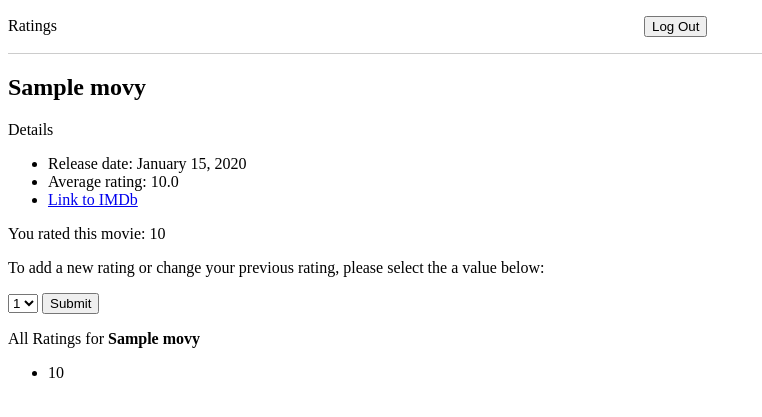
After one commit to go-bears/movie-ratings, a Flask app: page /movies/1 in a window 1280 px wide. The commit adds this page. Shown: the top 417 px of the page, without its empty margins (0-762 px from the left). Run offline with Flask 2, Linux system fonts and the light colour scheme; the visitor is signed in with stand-in values (Sample User, id 1); tables that the repository leaves empty hold one stand-in row (values such as "Sample post").

Commit message:
working: user_list and user_page, movie_list, movie detail | working submiting new ratings

```diff
--- a/server.py
+++ b/server.py
@@ -6,6 +6,8 @@ from flask import Flask, render_template, redirect, request, flash, session
 from flask_debugtoolbar import DebugToolbarExtension
 
 from model import User, Ratings, Movie, connect_to_db, db
+
+from datetime import datetime
 
 
 app = Flask(__name__)
@@ -22,12 +24,13 @@ app.jinja_env.undefined = StrictUndefined
 def index():
     """Homepage."""
 
-    return render_template("homepage.html")
+
+    return render_template("homepage.html", logged_in=session.get('email', False))
 
 
 @app.route('/login_completion', methods=["POST"])
 def login_completion():
-    """Homepage."""
+    """Login resolution page, takes in login info, checks db for login or adds user"""
 
     email = request.form.get('username')
     password =request.form.get('password')
@@ -39,12 +42,12 @@ def login_completion():
         print "Database queried!"
         flash("You are now logged in!")
         session['email'] = email
-        return render_template("homepage.html")
+        return render_template("homepage.html", logged_in=session.get('email', False))
 
     # email already exists -- incorrect password
     elif db.session.query(User).filter(User.email==email).first():
         flash("The password does not match the user email. Try Again!")
-        return render_template('login_form.html')
+        return render_template('login_form.html', logged_in=session.get('email', False))
 
     # no email in db -- new user add
     elif not db.session.query(User).filter((User.email==email) & (User.password==password)).first():
@@ -56,7 +59,7 @@ def login_completion():
         flash("Hi! We added you the database")
 
         print "I commited ", new_user, "to the database"
-        return render_template("homepage.html")
+        return render_template("homepage.html", logged_in=session.get('email', False))
 
 
 @app.route("/log_out")
@@ -66,7 +69,7 @@ def logging_out():
     session.pop('email', None)
     flash("Thanks! You are now logged out")
 
-    return render_template("homepage.html")
+    return render_template("homepage.html", logged_in=session.get('email', False))
 
 
 @app.route("/login")
@@ -74,7 +77,7 @@ def login_form():
     """Displays user login form."""
 
 
-    return render_template("login_form.html")
+    return render_template("login_form.html", logged_in=session.get('email', False))
 
 
 @app.route("/users")
@@ -82,7 +85,87 @@ def user_list():
     """Show list of users."""
 
     users = User.query.all()
-    return render_template("user_list.html", users=users)
+    return render_template("user_list.html", users=users, logged_in=session.get('email', False))
+
+
+@app.route("/users/<int:user_id>")
+def user_page(user_id):
+    """Displays User profile information and movies they've rated"""
+
+    # fetch the user based on their ID
+    user = db.session.query(User).get(user_id)
+
+    # unpack info from the user instance by checking attributes
+    zipcode = user.zipcode
+    age = user.age
+
+    #list of ratings for the user. navigating attributes from user to ratings
+    ratings_list = user.ratings
+
+    # render these things to user_page.html: zipcode and age
+    # (2) pass ratings associated with user_id  and pass list to jinga template on
+    # user_page.html. And have jinga unpack the  movie title
+
+    return render_template("user_page.html", zipcode=zipcode,
+                                             age=age,
+                                             ratings_list=ratings_list,
+                                             logged_in=session.get('email', False))
+
+# make a page to list all movie :pass list
+
+# set a route to all_movies_pages
+
+# query db to get all movies
+@app.route("/movies")
+def movies_list():
+    """Show list of movies."""
+
+    movies = Movie.query.order_by(Movie.title).all()
+    return render_template("movie_list.html", movies=movies, logged_in=session.get('email', False))
+
+
+# make  details page for each movie; page displays all ratings, imdb url
+
+# check Flask session to check if user is logged in:
+#   if yes: able to set a rating or update current rating
+
+@app.route("/movies/<int:movie_id>")
+def movie_detail(movie_id):
+    """Displays Movie detail information; logged_in user can rate or update movie ratings"""
+
+    # fetch the movie details by movie_ID
+    movie = db.session.query(Movie).get(movie_id)
+
+    title = movie.title
+    release_date = movie.release_date.strftime('%B %d, %Y')
+    imdb_url = movie.imdb_url
+    ratings_list = movie.ratings
+
+    total = sum(r.score for r in ratings_list)
+
+    avg_rating = float(total / len(ratings_list))
+
+    user = db.session.query(User).filter(User.email==session['email']).one()
+
+    user_rating = None
+
+    for r in user.ratings:
+        if r.movie_id == movie_id:
+            user_rating = r.score
+
+    return render_template("movie_page.html", title=title,
+                                              release_date=release_date,
+                                              imdb_url=imdb_url,
+                                              avg_rating=avg_rating,
+                                              user_rating = user_rating,
+                                              ratings_list=ratings_list,
+                                              movie_id = movie_id,
+                                              logged_in=session.get('email', False))
+
+
+@app.route("/new_rating/<int:movie_id>")
+def update_rating(movie_id):
+    pass
 
 
 
--- a/templates/base.html
+++ b/templates/base.html
@@ -6,13 +6,19 @@
 
 <body>
 
-<div class="nav" style="border-bottom:1px solid #cccccc;">
+<div class="nav" id="nav-bar" style="border-bottom:1px solid #cccccc;">
     <p>
     <span style="width:50%;display:inline-block;">Ratings</span>
     <span style="text-align:right; display:inline-block;">
+        {% if not logged_in %}
+        <a href='/login'><button>
+            Log In
+        </button></a>
+        {% else %}
         <a href='/log_out'><button>
             Log Out
         </button></a>
+        {% endif %}
     </span>
     </p>
 </div>
--- /dev/null
+++ b/templates/movie_page.html
@@ -0,0 +1,57 @@
+{% extends 'base.html' %}
+{% block content %}
+
+    <h2>{{ title }}</h2>
+    <p>Details</p>
+    <ul>
+      <li>Release date: {{ release_date }}</li>
+      <li>Average rating: {{ avg_rating }}</li>
+      <li><a href="{{ imdb_url }}">Link to IMDb</a></li>
+    </ul>
+
+<!-- Show the form - ONLY IF THE USER IS LOGGED IN - for submitting a new rating -->
+
+  {% if logged_in %}
+    {% if user_rating == None %}
+      <p>You haven't rated this movie yet!</p>
+    {% else %}
+    <p> You rated this movie: {{ user_rating }} </p>
+    {% endif %}
+
+    <p>To add a new rating or change your previous rating, please select the a value below:</p>
+    <form action='/new_rating/{{ movie_id }}' method="POST" >
+      <select>
+        <option value="1">1</option>
+        <option value="2">2</option>
+        <option value="3">3</option>
+        <option value="4">4</option>
+        <option value="5">5</option>
+      </select>
+      <input type='submit'>
+    </form>
+
+  {% endif %}
+
+
+<!-- List of all the Ratings for this movie -->
+
+    <p>All Ratings for <strong>{{ title }}</strong></p>
+    <ul>
+      <!--conditional expression to check if empty list has been passed to jinga template-->
+      {% if ratings_list == [] %}
+          <li>You haven't rated any movies yet!</li>
+      {% else %}
+
+      <!--loop over ratings_list to extract individual ratings-->
+      {% for rating in ratings_list %}
+
+      <!--get movie object from each rating, then get each title from movie-->
+          <li>{{ rating.score }}</li>
+
+      {% endfor %}
+      {% endif %}
+    </ul>
+
+
+
+{% endblock %}
```
Also changed, not shown: templates/movie_list.html (added, +17 -0 lines), templates/user_page.html (added, +27 -0 lines).
